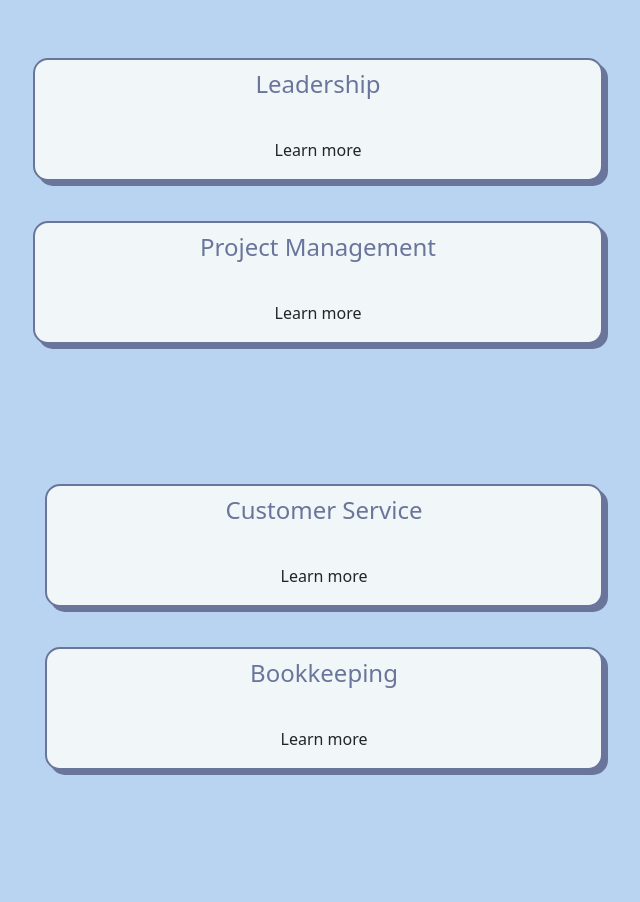
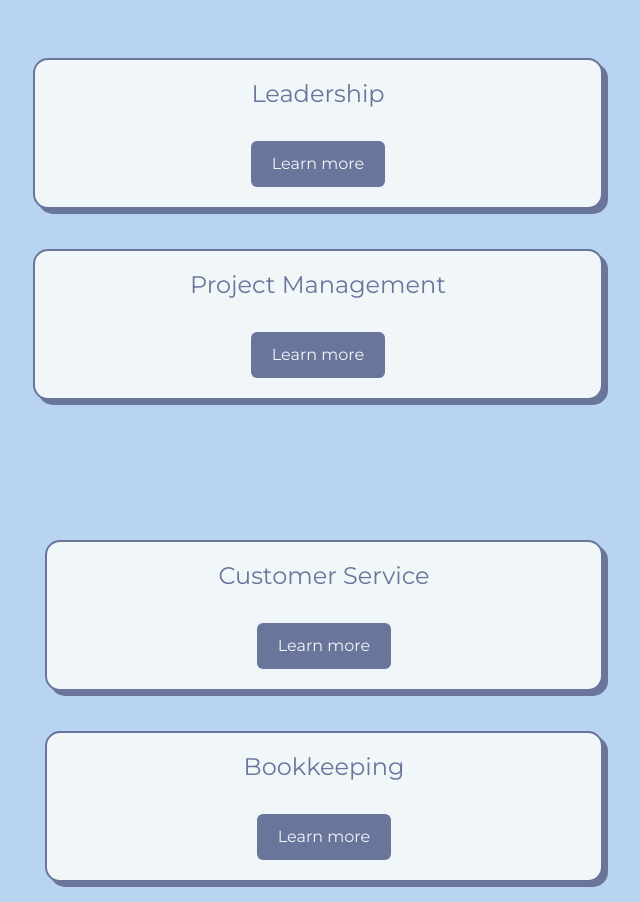
Before and after one commit to ErellD/portfolio-final-project, a plain HTML site: page index.html in a window 1280 px wide. Shown: the part 520-1422 px from the top of the page, without its empty margins (57-697 px from the left). Before the commit the page ends 1310 px from the top, so only its background shows below. Drawn offline with nearby package versions, Linux system fonts and the light colour scheme.

Commit message:
Added button CSS

```diff
--- a/index.html
+++ b/index.html
@@ -48,12 +48,12 @@
         <div class="col-6 skills-box">
           <h4 class="skills">Leadership</h4>
           <br />
-          <div class="btn">Learn more</div>
+          <div class="btn btn-branding">Learn more</div>
         </div>
         <div class="col-6 skills-box">
           <h4 class="skills">Project Management</h4>
           <br />
-          <div class="btn">Learn more</div>
+          <div class="btn btn-branding">Learn more</div>
         </div>
       </div>
       <div class="container homepage-skills">
@@ -61,12 +61,12 @@
           <div class="col-6 skills-box">
             <h4 class="skills">Customer Service</h4>
             <br />
-            <div class="btn">Learn more</div>
+            <div class="btn btn-branding">Learn more</div>
           </div>
           <div class="col-6 skills-box">
             <h4 class="skills">Bookkeeping</h4>
             <br />
-            <div class="btn btn">Learn more</div>
+            <div class="btn btn-branding">Learn more</div>
           </div>
         </div>
       </div>
--- a/styles/portfolio.css
+++ b/styles/portfolio.css
@@ -8,12 +8,12 @@
 
 body {
   background-color: var(--tertiary-colour);
+  font-family: var(--heading-family-font);
 }
 
 h1,
 h2,
 h3 {
-  font-family: var(--heading-family-font);
   color: var(--tertiary-colour);
 }
 
@@ -45,11 +45,16 @@ h3 {
   border-radius: 15px;
   box-shadow: 5px 5px var(--secondary-colour);
   text-align: center;
-  padding: 10px;
+  padding: 20px 10px;
   color: var(--secondary-colour);
   margin: 20px;
 }
 
+.btn-branding {
+  background-color: var(--secondary-colour);
+  color: var(--background-colour);
+  padding: 10px 20px;
+}
 @media (max-width: 960px) {
   .hero {
     padding: 60px 20px;
```
